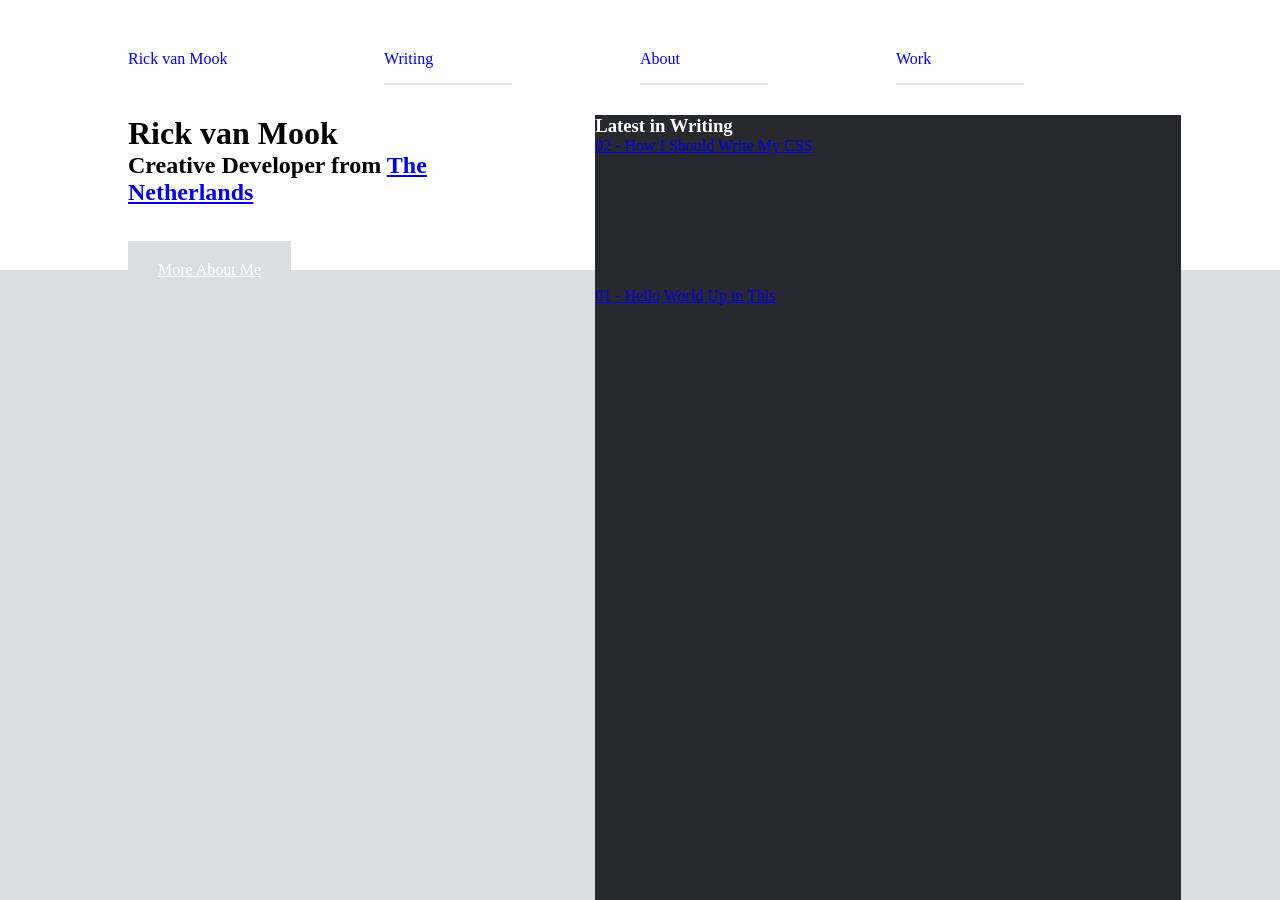
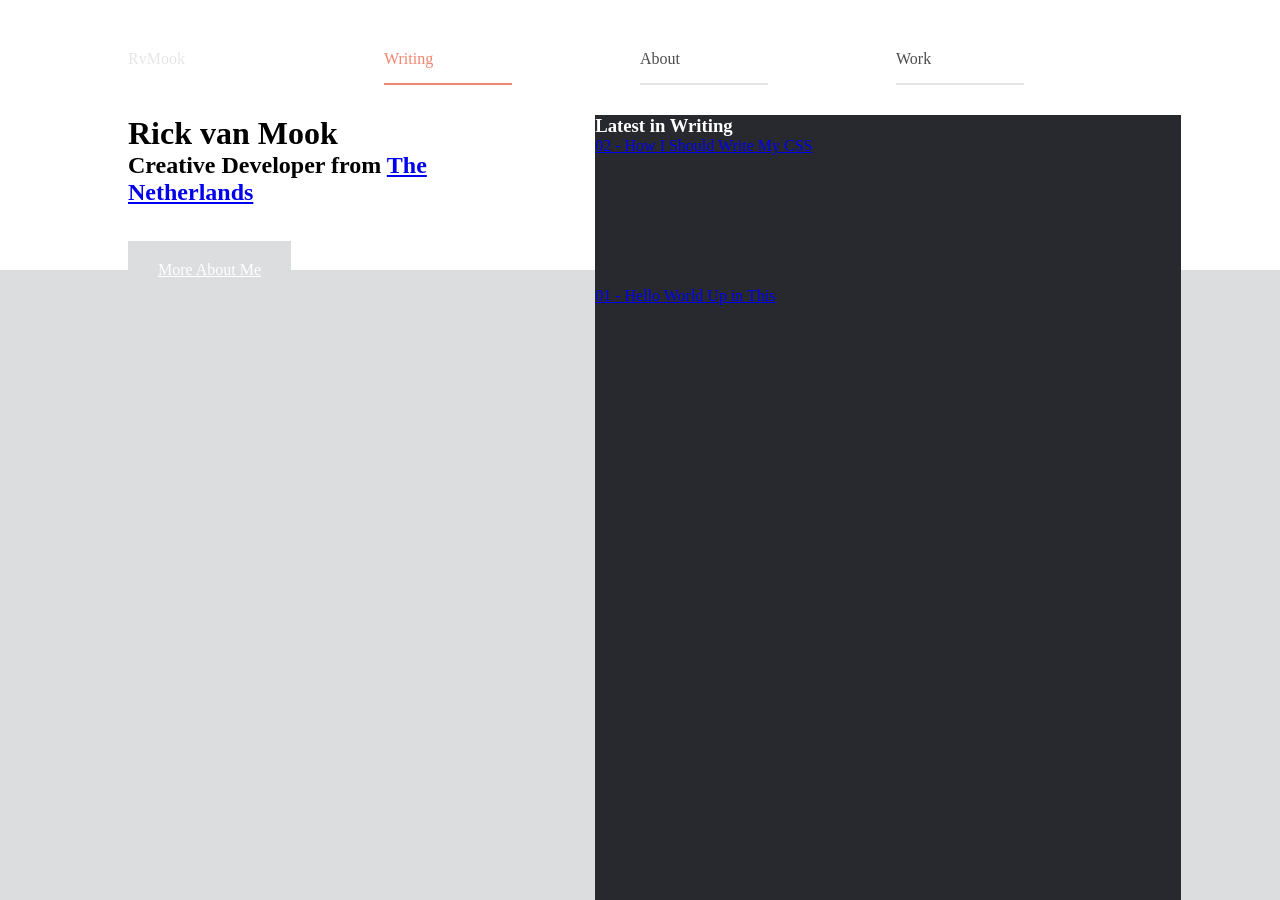
Before and after one commit to rickvanmook/rickvanmook.github.io, a Jekyll site: the page built from index.html, in a window 1280 px wide and 900 px high. Built offline with Jekyll 4.4.1, drawn with Linux system fonts in a browser that asks for light colours.

Commit message:
Added color variables and added color to header

```diff
--- a/_includes/header.html
+++ b/_includes/header.html
@@ -3,17 +3,17 @@
     <ul class="nav__list">
       <li class="nav__list__item">
         <a class="nav__link nav__link--home" href="/">
-          R<span class="u-onlyWide">ick </span>v<span class="u-onlyWide">an </span>Mook
+          RvMook
         </a>
       </li>
       <li class="nav__list__item">
-        <a class="nav__link nav__link--list" href="/">Writing</a>
+        <a class="nav__link nav__link--list{% if page.class == 'home' or page.class == 'post' %} nav__link--active {% endif %}" href="/">Writing</a>
       </li>
       <li class="nav__list__item">
-        <a class="nav__link nav__link--list" href="/about/">About</a>
+        <a class="nav__link nav__link--list{% if page.class == 'about' %} nav__link--active {% endif %}" href="/about/">About</a>
       </li>
       <li class="nav__list__item">
-        <a class="nav__link nav__link--list" href="/work/">Work</a>
+        <a class="nav__link nav__link--list{% if page.class == 'work' %} nav__link--active {% endif %}" href="/work/">Work</a>
       </li>
     </ul>
   </nav>
--- a/_sass/_header.scss
+++ b/_sass/_header.scss
@@ -9,7 +9,13 @@
 	width: 100%;
 
 	/* Appearance */
-	background-color: #fff;
+	background-color: $white;
+
+	.post & {
+
+		/* Appearance */
+		box-shadow: 0 1px 0 0 $black-opacity-dimmed;
+	}
 }
 
 .nav {
@@ -49,14 +55,20 @@
 		min-width: 60px;
 
 		/* Appearance */
-		border-bottom: 2px solid #e4e4e4;
+		color: $black-opacity;
+		border-bottom: 2px solid $black-opacity-dimmed;
 	}
 
 	&--home {
 
+		/* Appearance */
+		color: $black-opacity-dimmed;
 	}
 
 	&--active {
 
+		/* Appearance */
+		color: $primary;
+		border-bottom-color: $primary;
 	}
 }
--- /dev/null
+++ b/_sass/_variables.scss
@@ -0,0 +1,17 @@
+
+$primary: #f3866e;
+$secondary: #000;
+
+$light-bg: #dbdddf;
+$dark-bg: #252830;
+$dark-bg-border: #3c3d42;
+
+$white: #fff;
+$black: #000;
+$black-opacity: rgba(0,0,0,0.7);
+$black-opacity-dimmed: rgba(0,0,0,0.1);
+
+$copy-body: $dark-bg;
+$copy-title: $dark-bg;
+$copy-home-sub-title: #191919;
+$copy-alt: #c2cae6;
--- a/css/main.scss
+++ b/css/main.scss
@@ -6,6 +6,7 @@
 
 // Import partials from `sass_dir` (defaults to `_sass`)
 @import
+"variables",
 "mixins",
 "base",
 "about",
```
